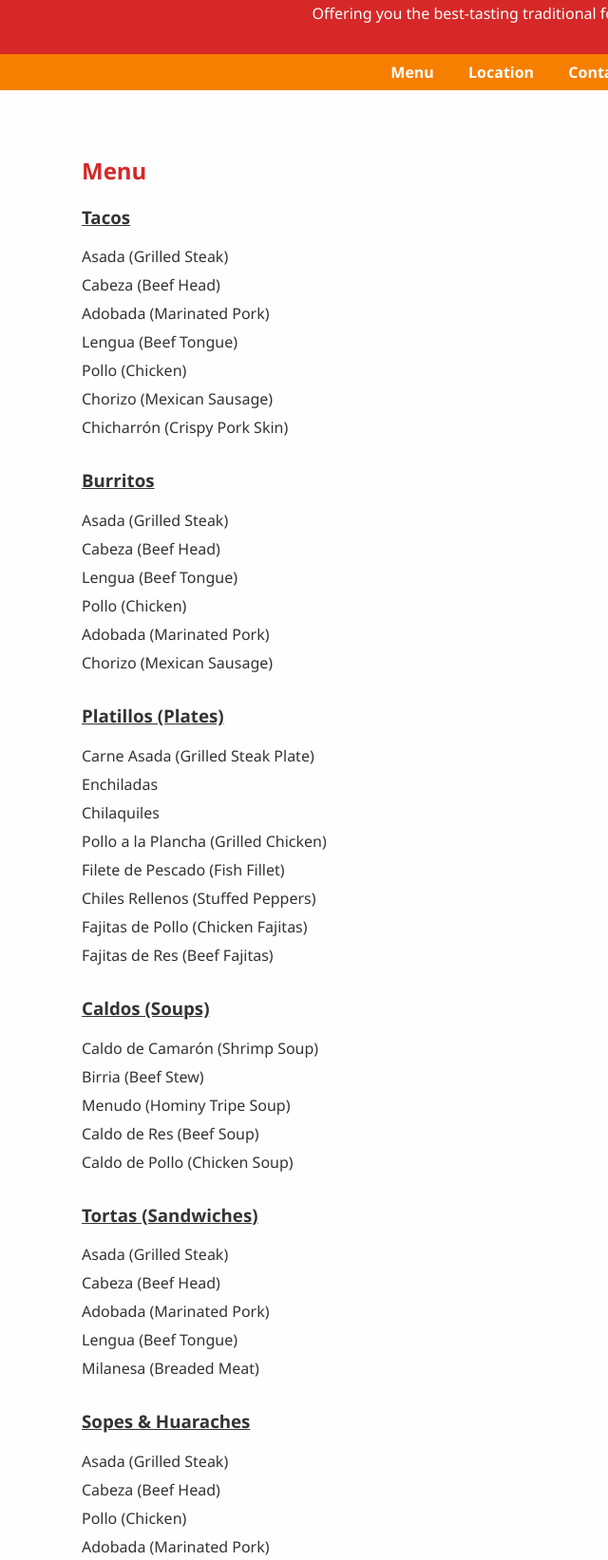
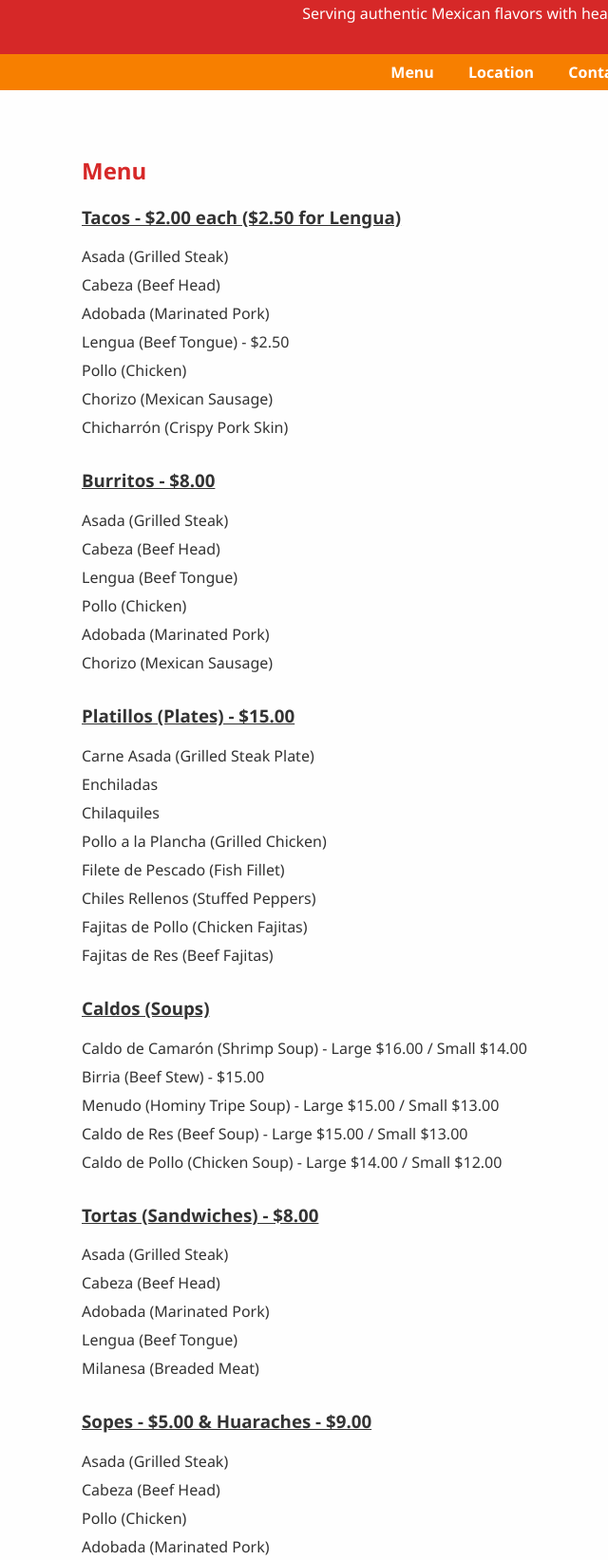
Before and after one commit to Juanaguilarx6/la-divina, a plain HTML site: page index.html in a window 1280 px wide. Shown: the part 99-1742 px from the top of the page at 95% size, without its empty margins (104-744 px from the left). Drawn offline with Linux system fonts and the light colour scheme.

Commit message:
Update index.html

```diff
--- a/index.html
+++ b/index.html
@@ -1,3 +1,4 @@
+<!DOCTYPE html>
 <html lang="en">
 <head>
   <meta charset="UTF-8" />
@@ -62,7 +63,7 @@
 <body>
   <header>
     <h1>La Divina</h1>
-    <p>Offering you the best-tasting traditional food in the city</p>
+    <p>Serving authentic Mexican flavors with heart and tradition</p>
   </header>
   <nav>
     <a href="#menu">Menu</a>
@@ -74,12 +75,12 @@
     <h2>Menu</h2>
 
     <div class="menu-section">
-      <h3>Tacos</h3>
+      <h3>Tacos - $2.00 each ($2.50 for Lengua)</h3>
       <ul>
         <li>Asada (Grilled Steak)</li>
         <li>Cabeza (Beef Head)</li>
         <li>Adobada (Marinated Pork)</li>
-        <li>Lengua (Beef Tongue)</li>
+        <li>Lengua (Beef Tongue) - $2.50</li>
         <li>Pollo (Chicken)</li>
         <li>Chorizo (Mexican Sausage)</li>
         <li>Chicharr&oacute;n (Crispy Pork Skin)</li>
@@ -87,7 +88,7 @@
     </div>
 
     <div class="menu-section">
-      <h3>Burritos</h3>
+      <h3>Burritos - $8.00</h3>
       <ul>
         <li>Asada (Grilled Steak)</li>
         <li>Cabeza (Beef Head)</li>
@@ -99,7 +100,7 @@
     </div>
 
     <div class="menu-section">
-      <h3>Platillos (Plates)</h3>
+      <h3>Platillos (Plates) - $15.00</h3>
       <ul>
         <li>Carne Asada (Grilled Steak Plate)</li>
         <li>Enchiladas</li>
@@ -115,16 +116,16 @@
     <div class="menu-section">
       <h3>Caldos (Soups)</h3>
       <ul>
-        <li>Caldo de Camar&oacute;n (Shrimp Soup)</li>
-        <li>Birria (Beef Stew)</li>
-        <li>Menudo (Hominy Tripe Soup)</li>
-        <li>Caldo de Res (Beef Soup)</li>
-        <li>Caldo de Pollo (Chicken Soup)</li>
+        <li>Caldo de Camar&oacute;n (Shrimp Soup) - Large $16.00 / Small $14.00</li>
+        <li>Birria (Beef Stew) - $15.00</li>
+        <li>Menudo (Hominy Tripe Soup) - Large $15.00 / Small $13.00</li>
+        <li>Caldo de Res (Beef Soup) - Large $15.00 / Small $13.00</li>
+        <li>Caldo de Pollo (Chicken Soup) - Large $14.00 / Small $12.00</li>
       </ul>
     </div>
 
     <div class="menu-section">
-      <h3>Tortas (Sandwiches)</h3>
+      <h3>Tortas (Sandwiches) - $8.00</h3>
       <ul>
         <li>Asada (Grilled Steak)</li>
         <li>Cabeza (Beef Head)</li>
@@ -135,7 +136,7 @@
     </div>
 
     <div class="menu-section">
-      <h3>Sopes & Huaraches</h3>
+      <h3>Sopes - $5.00 & Huaraches - $9.00</h3>
       <ul>
         <li>Asada (Grilled Steak)</li>
         <li>Cabeza (Beef Head)</li>
```
